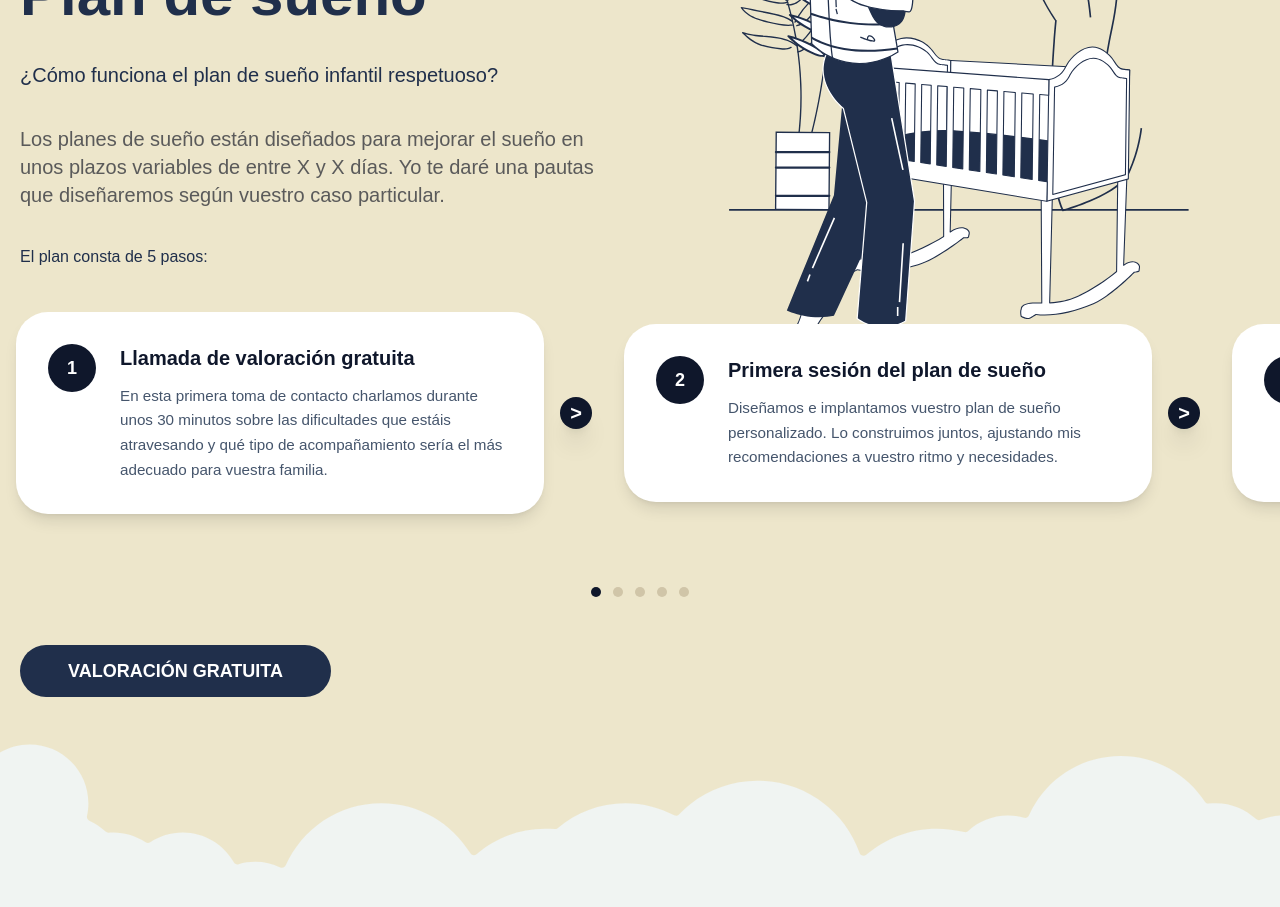
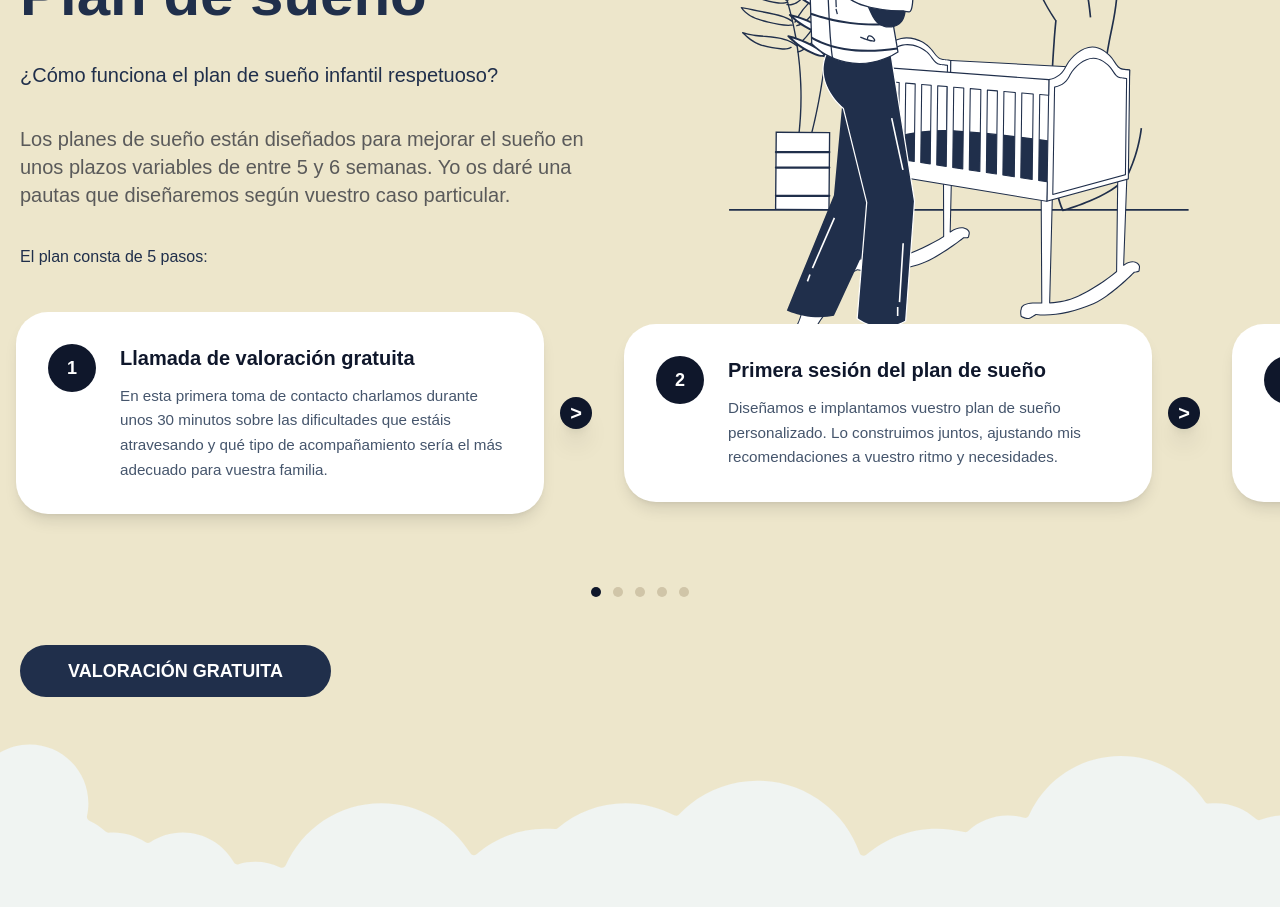
Before and after one commit to AlexLucenaWeb/entre-nubes, a Next.js app: page / in a window 1280 px wide. Shown: the part 2500-3407 px from the top of the page. Built offline with nearby package versions, Linux system fonts and the light colour scheme.

Commit message:
fix text

```diff
--- a/src/components/full/PlanDeSueno.js
+++ b/src/components/full/PlanDeSueno.js
@@ -13,7 +13,7 @@ const Asesorias = () => {
                     <h2 className="text-4xl sm:text-5xl md:text-6xl text-navy font-semibold">Plan de sueño</h2>
                     <p className="text-xl text-navy">¿Cómo funciona el plan de sueño infantil respetuoso?</p>
                     <p className="sm:text-xl text-gray">
-                        Los planes de sueño están diseñados para mejorar el sueño en unos plazos variables de entre X y X días. Yo te daré una pautas que diseñaremos según vuestro caso particular.
+                        Los planes de sueño están diseñados para mejorar el sueño en unos plazos variables de entre 5 y 6 semanas. Yo os daré una pautas que diseñaremos según vuestro caso particular.
                     </p>
                     <p className="bg-bold text-navy">El plan consta de 5 pasos:</p>
                 </div>
```
